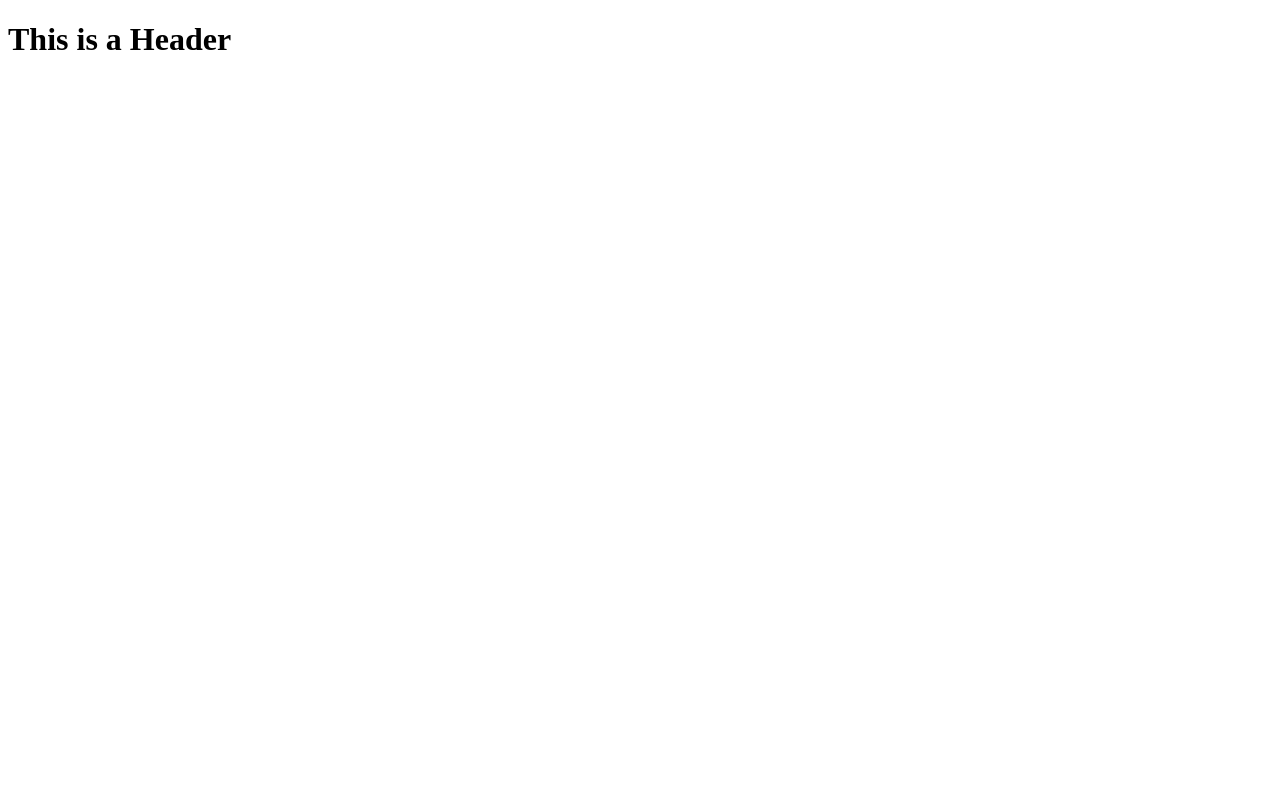
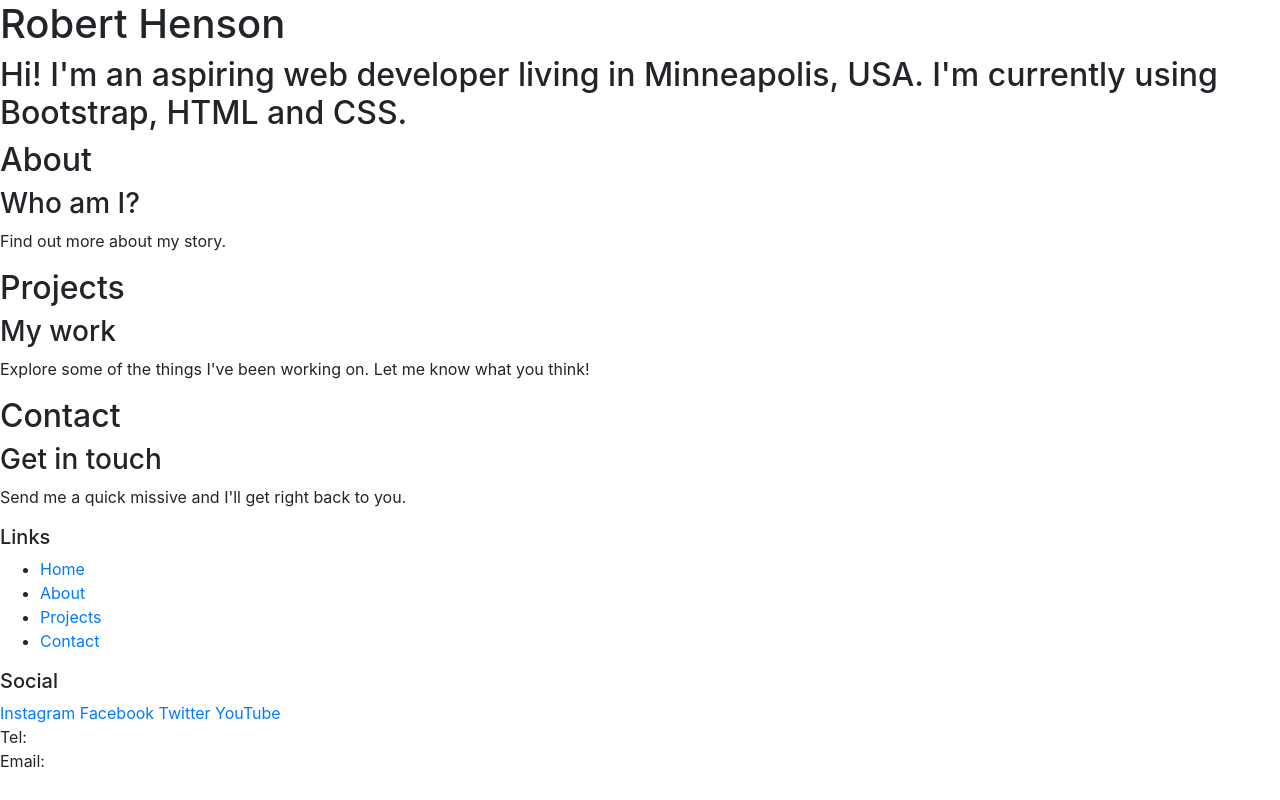
Before and after one commit to rob-stack/portfolio, a website: page index.html in a window 1280 px wide. Drawn offline with nearby package versions, Linux system fonts and the light colour scheme.

Commit message:
Bootstrap Project Setup

```diff
--- a/index.html
+++ b/index.html
@@ -1,6 +1,72 @@
 <!DOCTYPE html>
-<html>
-   <body>
-      <h1>This is a Header</h1>
-   </body>
+<html lang="en">
+
+    <head>
+        <!-- Required meta tags always come first -->
+        <meta charset="utf-8" />
+        <meta name="viewport" content="width=device-width, initial-scale=1" />
+
+        <!-- Bootstrap CSS -->
+        <link rel="stylesheet" href="node_modules/bootstrap/dist/css/bootstrap.min.css" />
+
+        <title>Robert Henson</title>
+    </head>
+
+<body>
+
+    <header>
+        <div>
+            <h1>Robert Henson</h1>
+            <h2>Hi! I'm an aspiring web developer living in Minneapolis, USA. I'm currently using Bootstrap, HTML and CSS. </h2>
+        </div>
+    </header>
+
+    <div>
+        <h2>About</h2>
+        <h3>Who am I?</h3>
+        <p>Find out more about my story.</p>
+    </div>
+
+    <div>
+        <h2>Projects</h2>
+        <h3>My work</h3>
+        <p>Explore some of the things I've been working on. Let me know what you think!</p>
+    </div>
+
+    <div>
+        <h2>Contact</h2>
+        <h3>Get in touch</h3>
+        <p>Send me a quick missive and I'll get right back to you.</p>
+    </div>
+
+    <footer>
+        <div>
+            <h5>Links</h5>
+            <ul>
+                <li><a href="#">Home</a></li>
+                <li><a href="#">About</a></li>
+                <li><a href="#">Projects</a></li>
+                <li><a href="#">Contact</a></li>
+            </ul>
+        </div>
+        <div>
+            <h5>Social</h5>
+            <a href="http://instagram.com/">Instagram</a>
+            <a href="http://facebook.com/">Facebook</a>
+            <a href="http://twitter.com/">Twitter</a>
+            <a href="http://youtube.com/">YouTube</a>
+        </div>
+        <div>
+            Tel: <br />
+            Email:
+        </div>
+    </footer>
+
+    <!-- jQuery must come first, then Popper.js, then the Bootstrap JavaScript plugins.-->
+    <script src="node_modules/jquery/dist/jquery.slim.min.js"></script>
+    <script src="node_modules/popper.js/dist/umd/popper.min.js"></script>
+    <script src="node_modules/bootstrap/dist/js/bootstrap.min.js"></script>
+
+</body>
+
 </html>
```
Also changed, not shown: package.json (added, +22 -0 lines), 2 other files.
